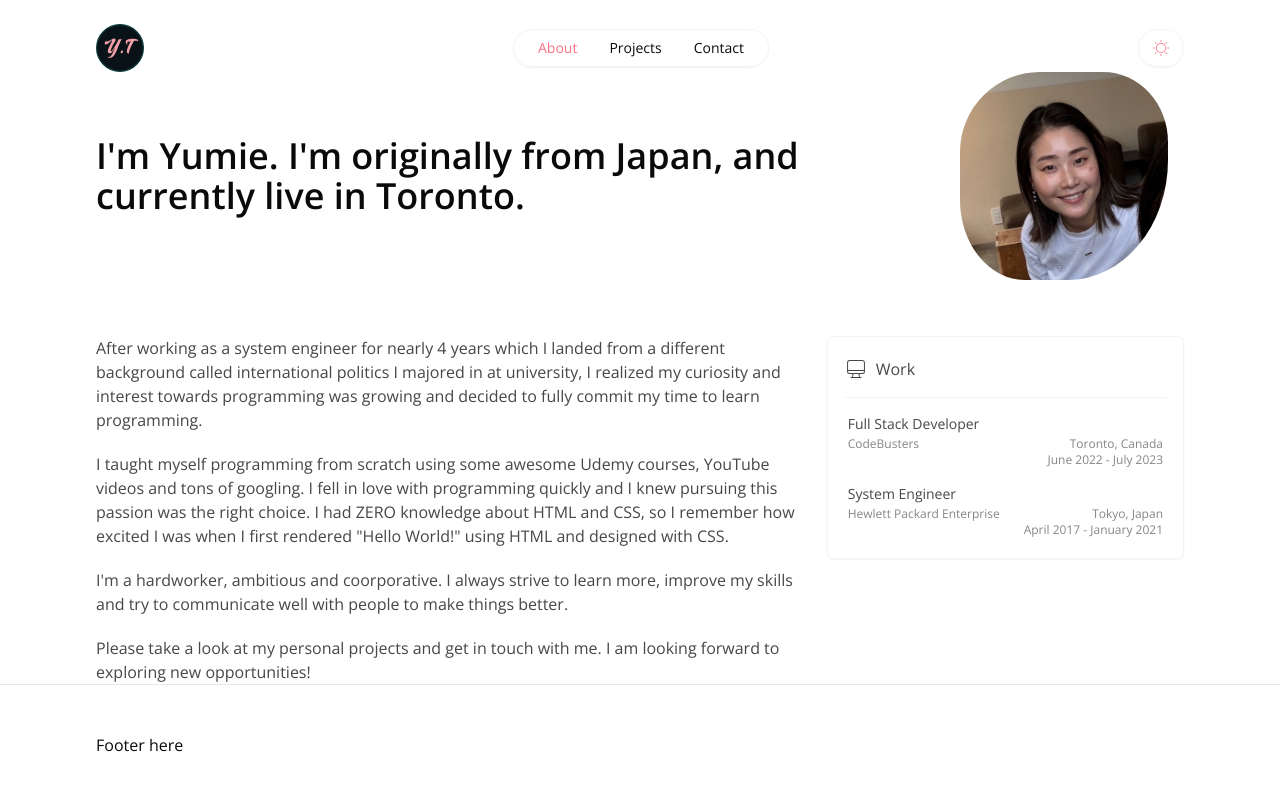
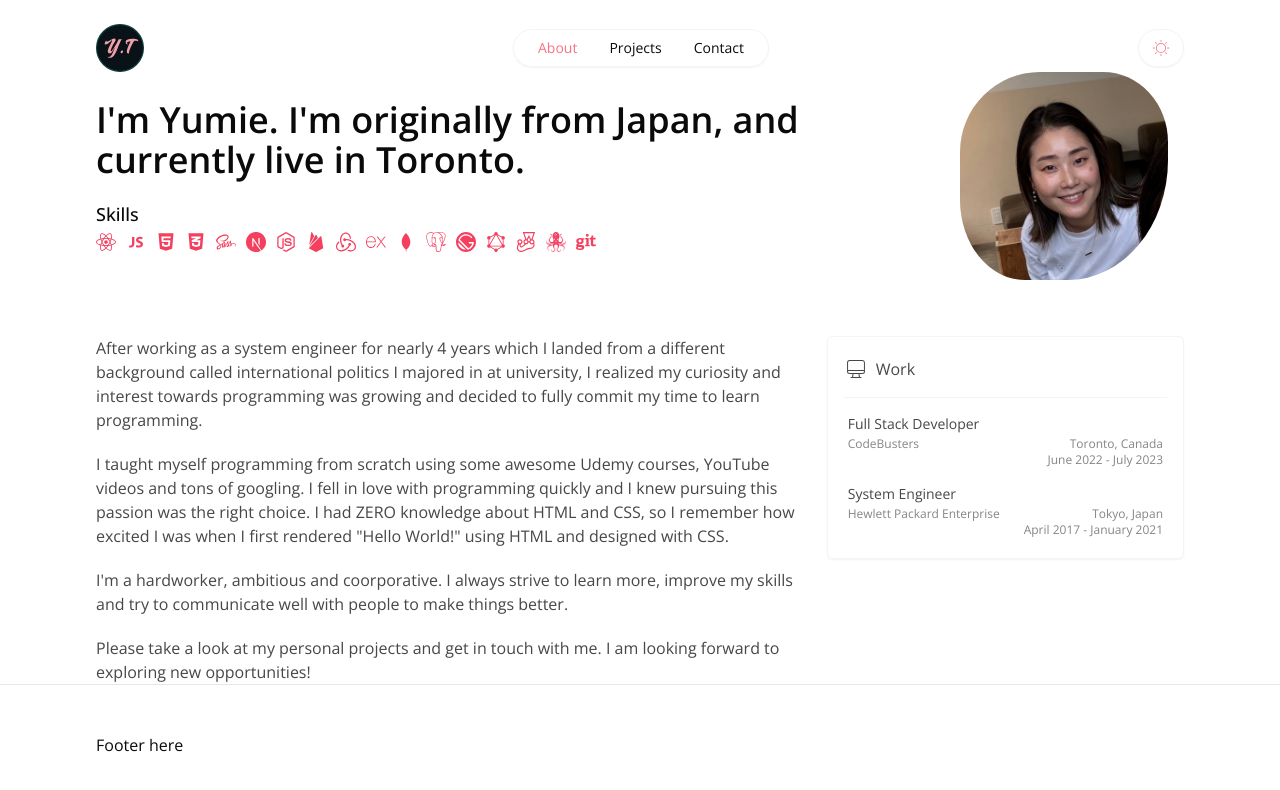
Before and after one commit to yumietzk/my-portfolio, a Next.js app: page /about in a window 1280 px wide. Shown: the top 790 px of the page. Built offline with nearby package versions, Linux system fonts and the light colour scheme.

Commit message:
20231201-add skills to the about page

```diff
--- /dev/null
+++ b/components/skills.js
@@ -0,0 +1,88 @@
+import {
+  FaReact,
+  FaHtml5,
+  FaCss3Alt,
+  FaSass,
+  FaNodeJs,
+  FaGit,
+} from "react-icons/fa";
+import { DiJavascript1, DiMongodb } from "react-icons/di";
+import {
+  SiNextdotjs,
+  SiFirebase,
+  SiRedux,
+  SiExpress,
+  SiPostgresql,
+  SiGatsby,
+  SiGraphql,
+  SiJest,
+  SiTestinglibrary,
+} from "react-icons/si";
+
+const skills = [
+  {
+    name: "React.js",
+    icon: <FaReact className="h-5 w-5 text-accent-color-2" />,
+  },
+  {
+    name: "JavaScript",
+    icon: <DiJavascript1 className="h-5 w-5 text-accent-color-2" />,
+  },
+  { name: "HTML", icon: <FaHtml5 className="h-5 w-5 text-accent-color-2" /> },
+  { name: "CSS", icon: <FaCss3Alt className="h-5 w-5 text-accent-color-2" /> },
+  { name: "Sass", icon: <FaSass className="h-5 w-5 text-accent-color-2" /> },
+  {
+    name: "Next.js",
+    icon: <SiNextdotjs className="h-5 w-5 text-accent-color-2" />,
+  },
+  {
+    name: "Node.js",
+    icon: <FaNodeJs className="h-5 w-5 text-accent-color-2" />,
+  },
+  {
+    name: "Firebase",
+    icon: <SiFirebase className="h-5 w-5 text-accent-color-2" />,
+  },
+  { name: "Redux", icon: <SiRedux className="h-5 w-5 text-accent-color-2" /> },
+  {
+    name: "Express",
+    icon: <SiExpress className="h-5 w-5 text-accent-color-2" />,
+  },
+  {
+    name: "MongoDB",
+    icon: <DiMongodb className="h-5 w-5 text-accent-color-2" />,
+  },
+  {
+    name: "PostgreSQL",
+    icon: <SiPostgresql className="h-5 w-5 text-accent-color-2" />,
+  },
+  {
+    name: "Gatsby JS",
+    icon: <SiGatsby className="h-5 w-5 text-accent-color-2" />,
+  },
+  {
+    name: "GraphQL",
+    icon: <SiGraphql className="h-5 w-5 text-accent-color-2" />,
+  },
+  { name: "Jest", icon: <SiJest className="h-5 w-5 text-accent-color-2" /> },
+  {
+    name: "React Testing Library",
+    icon: <SiTestinglibrary className="h-5 w-5 text-accent-color-2" />,
+  },
+  { name: "Git", icon: <FaGit className="h-5 w-5 text-accent-color-2" /> },
+];
+
+function Skills() {
+  return (
+    <div>
+      <p className="text-lg font-medium mb-1">Skills</p>
+      <div className="flex items-center space-x-2.5 flex-wrap">
+        {skills.map((item) => (
+          <div key={item.name}>{item.icon}</div>
+        ))}
+      </div>
+    </div>
+  );
+}
+
+export default Skills;
--- a/pages/about.js
+++ b/pages/about.js
@@ -1,13 +1,18 @@
 import ProfileImage from "../components/profile-image";
+import Skills from "../components/skills";
 import Work from "../components/work";
 
 function about() {
   return (
     <div>
       <div className="flex items-center">
-        <h1 className="flex-1 text-4xl font-semibold mr-2">
-          I'm Yumie. I'm originally from Japan, and currently live in Toronto.
-        </h1>
+        <div className="flex-1 mr-2">
+          <h1 className="text-4xl font-semibold mb-5">
+            I&apos;m Yumie. I&apos;m originally from Japan, and currently live
+            in Toronto.
+          </h1>
+          <Skills />
+        </div>
 
         <div className="w-56">
           <ProfileImage />
@@ -28,12 +33,12 @@ function about() {
             courses, YouTube videos and tons of googling. I fell in love with
             programming quickly and I knew pursuing this passion was the right
             choice. I had ZERO knowledge about HTML and CSS, so I remember how
-            excited I was when I first rendered "Hello World!" using HTML and
-            designed with CSS.
+            excited I was when I first rendered &quot;Hello World!&quot; using
+            HTML and designed with CSS.
           </p>
           <p>
-            I'm a hardworker, ambitious and coorporative. I always strive to
-            learn more, improve my skills and try to communicate well with
+            I&apos;m a hardworker, ambitious and coorporative. I always strive
+            to learn more, improve my skills and try to communicate well with
             people to make things better.
           </p>
           <p>
--- a/pages/index.js
+++ b/pages/index.js
@@ -7,8 +7,8 @@ export default function Home() {
         Software Engineer, sushi lover, soccer fan.
       </h1>
       <p className="mt-5 text-text-color-2">
-        I'm Yumie, a software engineer based in Toronto, Canada. I like to build
-        products that deliver better user experiences through clean and
+        I&apos;m Yumie, a software engineer based in Toronto, Canada. I like to
+        build products that deliver better user experiences through clean and
         responsive designs and tackle challenges.
       </p>
       <div className="mt-5">
```
